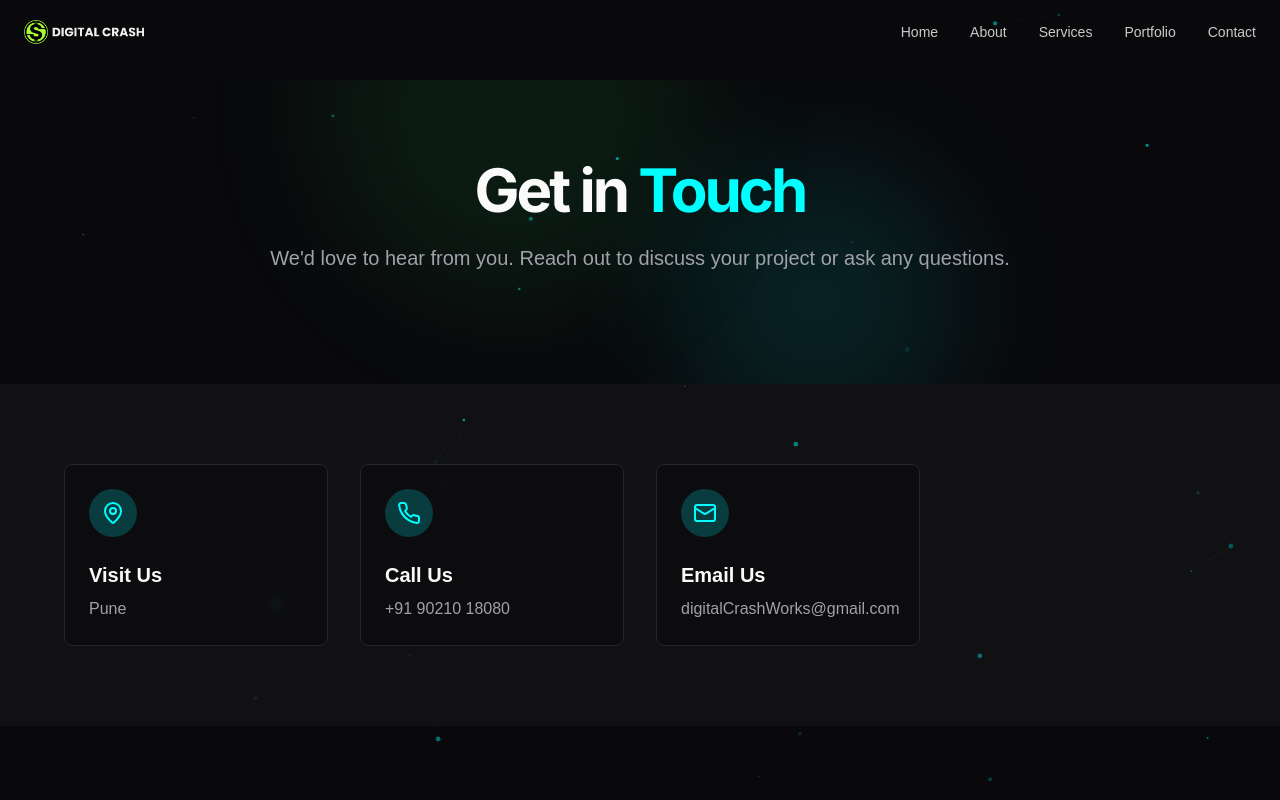
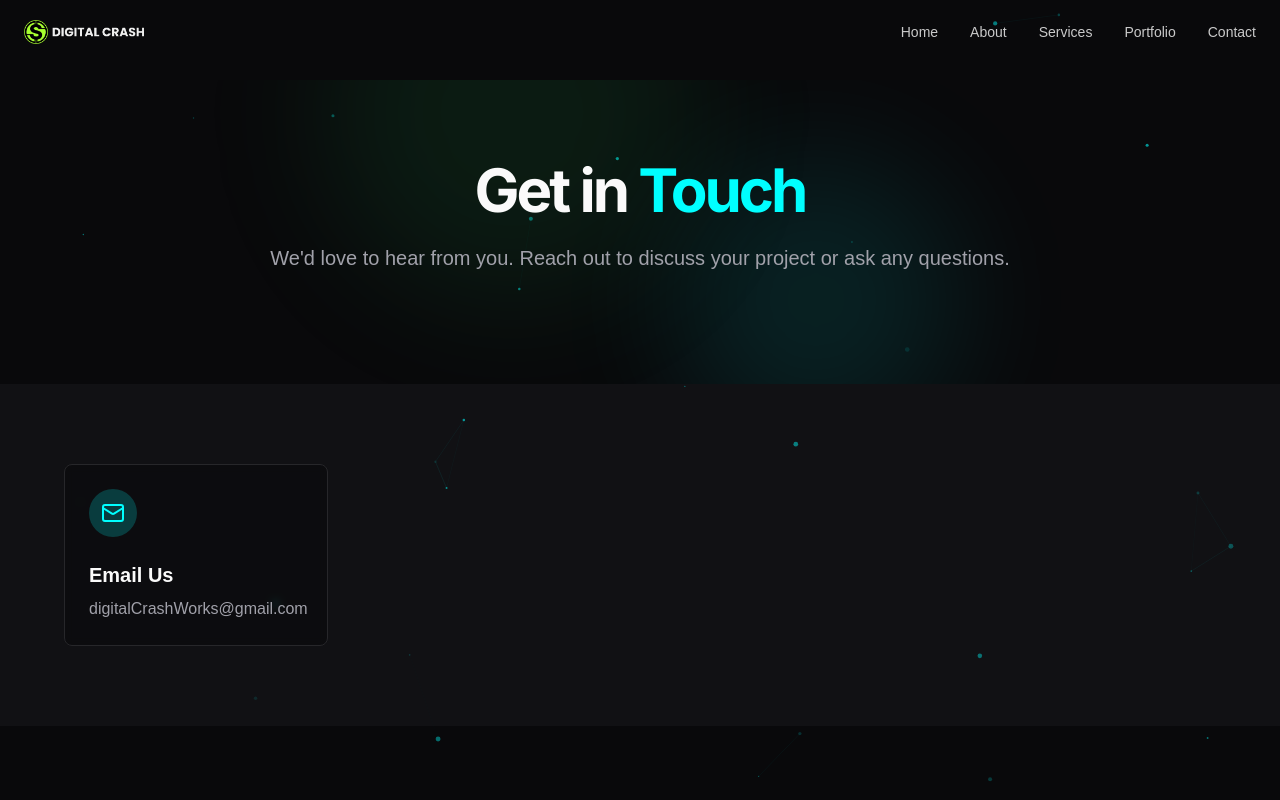
Before and after one commit to AJ224/digitalcrash, a Next.js app: page /contact in a window 1280 px wide. Shown: the top 800 px of the page. Built offline with nearby package versions, Linux system fonts and the light colour scheme; a web font is replaced by a local one.

Commit message:
contact updation

```diff
--- a/app/contact/page.tsx
+++ b/app/contact/page.tsx
@@ -72,7 +72,7 @@ export default function ContactPage() {
       <section className="py-20 px-4 md:px-6 lg:px-8 bg-secondary/30">
         <div className="container mx-auto">
           <div className="grid grid-cols-1 md:grid-cols-2 lg:grid-cols-4 gap-8">
-            <motion.div
+            {/* <motion.div
               initial={{ opacity: 0, y: 20 }}
               whileInView={{ opacity: 1, y: 0 }}
               transition={{ duration: 0.5, delay: 0.1 }}
@@ -85,14 +85,11 @@ export default function ContactPage() {
               <h3 className="text-xl font-bold mb-2">Visit Us</h3>
               <p className="text-muted-foreground">
                 Pune
-                {/* <br />
-                New York, NY 10001
-                <br />
-                United States */}
+
               </p>
-            </motion.div>
+            </motion.div> */}
 
-            <motion.div
+            {/* <motion.div
               initial={{ opacity: 0, y: 20 }}
               whileInView={{ opacity: 1, y: 0 }}
               transition={{ duration: 0.5, delay: 0.2 }}
@@ -105,10 +102,8 @@ export default function ContactPage() {
               <h3 className="text-xl font-bold mb-2">Call Us</h3>
               <p className="text-muted-foreground">
               +91 90210 18080
-                {/* <br />
-                +1 (555) 987-6543 */}
               </p>
-            </motion.div>
+            </motion.div> */}
 
             <motion.div
               initial={{ opacity: 0, y: 20 }}
```
Also changed, not shown: app/page.tsx (+4 -4 lines).
